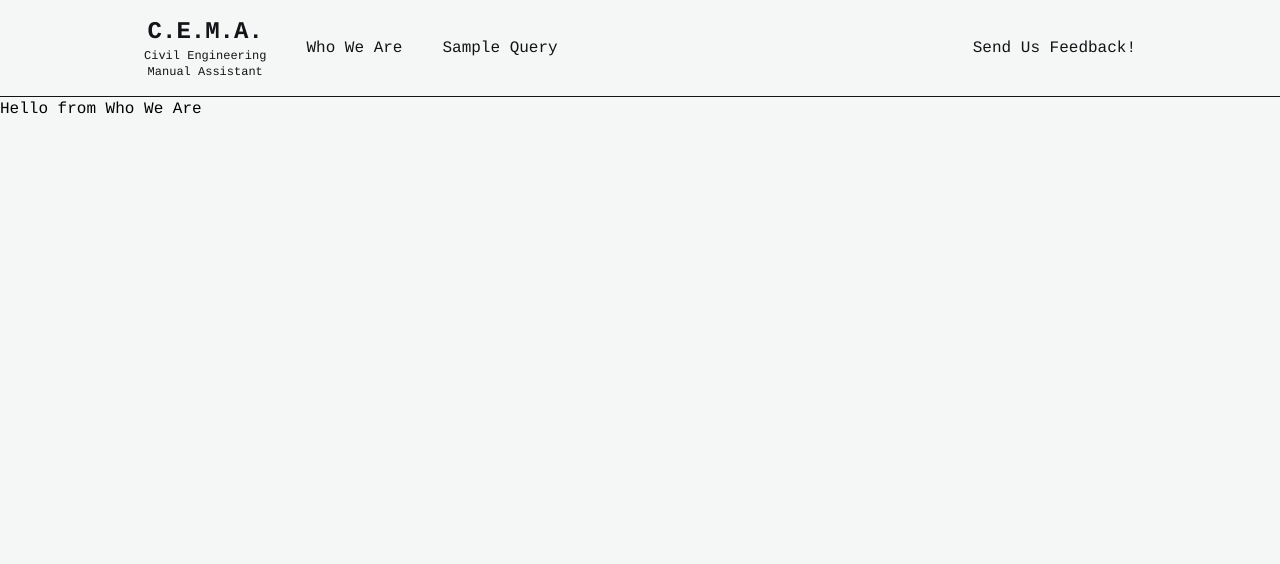
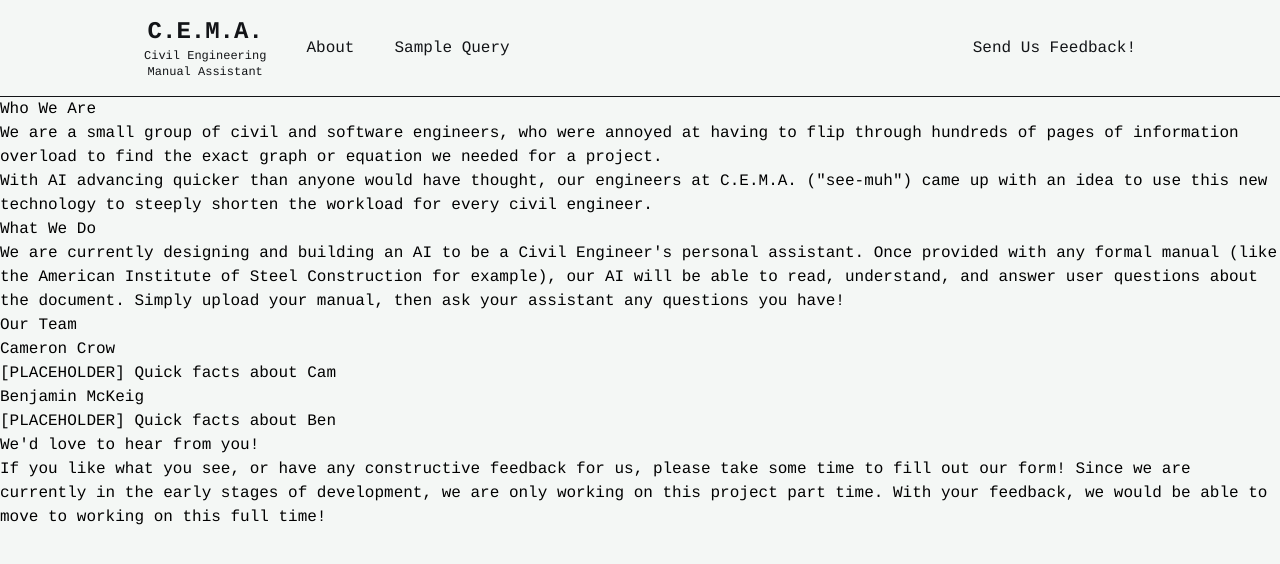
Before and after one commit to cmcrow2/CEMA, a Next.js app: page /about in a window 1280 px wide. Shown: the top 564 px of the page. Built offline with nearby package versions, Linux system fonts and the light colour scheme.

Commit message:
style: colors, links, and other such fun

```diff
--- a/app/about/page.js
+++ b/app/about/page.js
@@ -1,7 +1,39 @@
 export default function WhoWeAre() {
   return (
     <div>
-      <p>Hello from Who We Are</p>
+      <h1>Who We Are</h1>
+      <p>
+        We are a small group of civil and software engineers, who were annoyed
+        at having to flip through hundreds of pages of information overload to
+        find the exact graph or equation we needed for a project.
+      </p>
+      <p>
+        With AI advancing quicker than anyone would have thought, our engineers
+        at C.E.M.A. (&quot;see-muh&quot;) came up with an idea to use this new
+        technology to steeply shorten the workload for every civil engineer.
+      </p>
+      <h2>What We Do</h2>
+      <p>
+        We are currently designing and building an AI to be a Civil
+        Engineer&apos;s personal assistant. Once provided with any formal manual
+        (like the American Institute of Steel Construction for example), our AI
+        will be able to read, understand, and answer user questions about the
+        document. Simply upload your manual, then ask your assistant any
+        questions you have!
+      </p>
+      <h2>Our Team</h2>
+      <p>Cameron Crow</p>
+      <p>[PLACEHOLDER] Quick facts about Cam</p>
+      <p>Benjamin McKeig</p>
+      <p>[PLACEHOLDER] Quick facts about Ben</p>
+      <h2>We&apos;d love to hear from you!</h2>
+      <p>
+        If you like what you see, or have any constructive feedback for us,
+        please take some time to fill out our <a href="/feedback">form!</a>{" "}
+        Since we are currently in the early stages of development, we are only
+        working on this project part time. With your feedback, we would be able
+        to move to working on this full time!
+      </p>
     </div>
   );
 }
--- a/app/components/header/Header.js
+++ b/app/components/header/Header.js
@@ -22,7 +22,7 @@ export default function Header() {
         <div className="flex justify-between border-b-[1px] border-black text-black py-2 px-4 md:py-4 md:px-36 bg-mint">
           <div className="flex gap-x-10 items-center">
             <a href="/" className="flex flex-col items-center">
-              <div className="text-2xl font-bold hover:bg-gradient-to-r hover:bg-clip-text hover:text-transparent hover:from-[#00A6FB] hover:via-rose hover:to-[#00A6FB] hover:animate-text hover:transition-all hover:delay-75">
+              <div className="text-2xl font-bold hover:bg-gradient-to-r hover:bg-clip-text hover:text-transparent hover:from-blue hover:via-rose hover:to-[#00A6FB] hover:animate-text hover:transition-all hover:delay-75">
                 C.E.M.A.
               </div>
               <div className="text-xs">Civil Engineering</div>
@@ -30,13 +30,13 @@ export default function Header() {
             </a>
             <a
               href="/about"
-              className="hidden md:flex hover:text-rose hover:transition-all hover:delay-75"
+              className="hidden md:flex hover:text-rose hover:transition-all hover:delay-75 hover:underline hover:underline-offset-4 hover:decoration-blue"
             >
-              Who We Are
+              About
             </a>
             <a
               href="sample"
-              className="hidden md:flex hover:text-rose hover:transition-all hover:delay-75"
+              className="hidden md:flex hover:text-rose hover:transition-all hover:delay-75 hover:underline hover:underline-offset-4 hover:decoration-blue"
             >
               Sample Query
             </a>
@@ -44,7 +44,7 @@ export default function Header() {
           <div className="flex items-center">
             <a
               href="/feedback"
-              className="hidden md:flex hover:text-rose hover:transition-all hover:delay-75"
+              className="hidden md:flex hover:text-rose hover:transition-all hover:delay-75 hover:underline hover:underline-offset-4 hover:decoration-blue"
             >
               Send Us Feedback!
             </a>
--- a/app/components/header/HeaderModal.js
+++ b/app/components/header/HeaderModal.js
@@ -14,13 +14,21 @@ export default function HeaderModal({ toggleSlideOver }) {
           id="slideover"
           className="absolute flex flex-col w-full overflow-hidden items-center pt-8 pb-10 px-10 gap-y-4 text-xl border-b-[1px] border-black bg-mint duration-500 ease-out transition-all z-10 -translate-y-[125%]"
         >
-          <button onClick={toggleSlideOver}>Home</button>
-          <div className="w-full border-b-[1px] border-black"></div>
-          <button onClick={toggleSlideOver}>Who We Are</button>
-          <div className="w-full border-b-[1px] border-black"></div>
-          <button onClick={toggleSlideOver}>Sample Query</button>
-          <div className="w-full border-b-[1px] border-black"></div>
-          <button onClick={toggleSlideOver}>Send Us Feedback!</button>
+          <a href="/" onClick={toggleSlideOver}>
+            Home
+          </a>
+          <div className="w-[75%] border-b-[1px] border-black"></div>
+          <a href="/about" onClick={toggleSlideOver}>
+            About
+          </a>
+          <div className="w-[75%] border-b-[1px] border-black"></div>
+          <a href="/sample" onClick={toggleSlideOver}>
+            Sample Query
+          </a>
+          <div className="w-[75%] border-b-[1px] border-black"></div>
+          <a href="/feedback" onClick={toggleSlideOver}>
+            Send Us Feedback!
+          </a>
         </div>
       </div>
     </div>
--- a/tailwind.config.js
+++ b/tailwind.config.js
@@ -28,6 +28,7 @@ module.exports = {
         },
         rose: "#F75590",
         indigo: "#AFA2FF",
+        blue: "#00A6FB",
       },
       animation: {
         text: "text 5s ease infinite",
```
